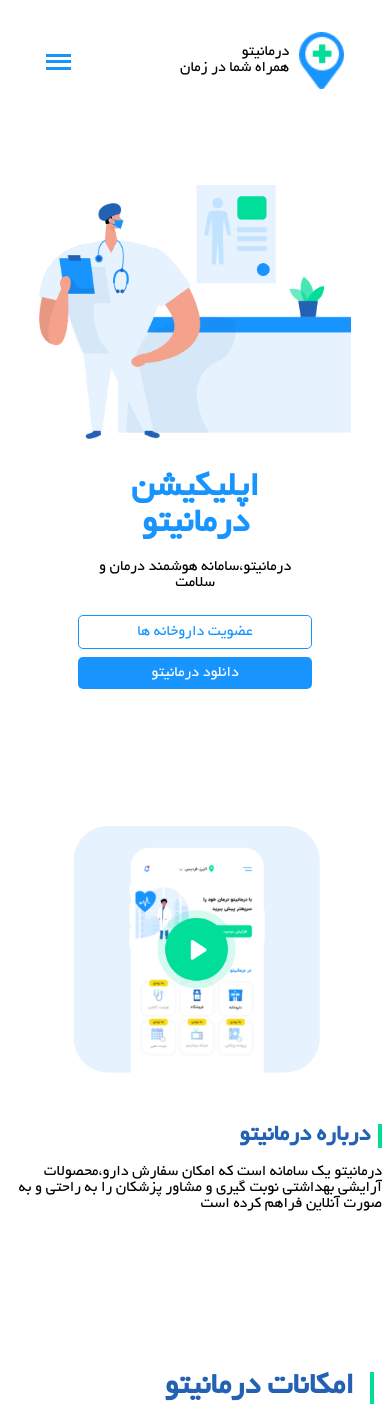
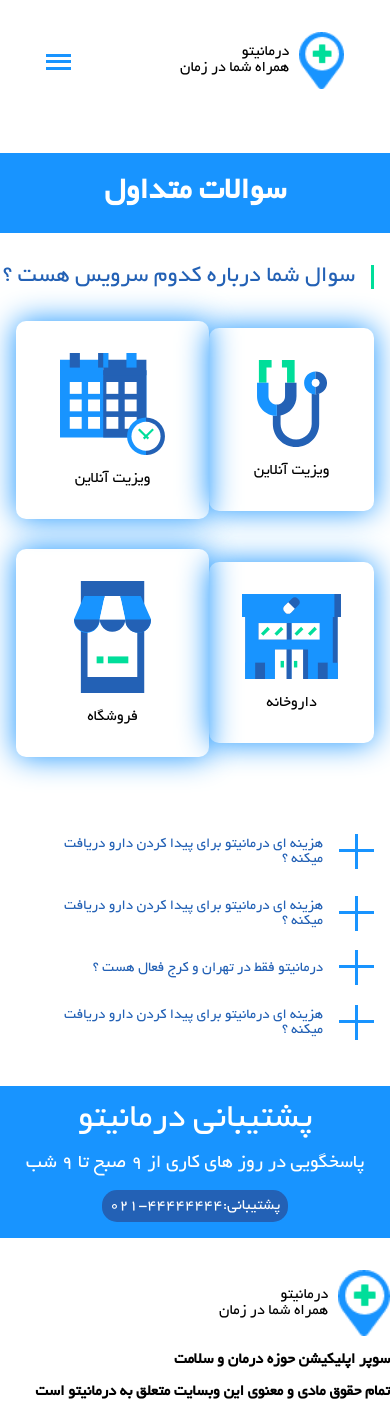
Before and after one commit to Arash-coder/Darmanito-React, a React (Create React App) app: page / in a window 390 px wide. Shown: the top 1413 px of the page. Built offline with nearby package versions, Linux system fonts and the light colour scheme.

Commit message:
finish FAQ page with responsive

```diff
--- a/package.json
+++ b/package.json
@@ -9,7 +9,10 @@
     "node-sass": "^4.14.1",
     "react": "^17.0.1",
     "react-dom": "^17.0.1",
+    "react-router-dom": "^5.2.0",
     "react-scripts": "4.0.0",
+    "react-slick": "^0.27.13",
+    "slick-carousel": "^1.8.1",
     "web-vitals": "^0.2.4"
   },
   "scripts": {
--- a/src/App.js
+++ b/src/App.js
@@ -1,9 +1,12 @@
 import React from 'react'
 import Layout from './Components/Layout/Layout';
+import {BrowserRouter as Router} from 'react-router-dom';
 
 function App() {
   return (
-    <Layout></Layout>
+    <Router >
+      <Layout></Layout>
+    </Router>
   );
 }
 
--- /dev/null
+++ b/src/Components/FAQ/FAQ.js
@@ -0,0 +1,106 @@
+import React, {useState} from "react";
+import Slider from "react-slick";
+import style from './FAQ.module.scss';
+import ear from '../../assets/images/ear.svg';
+import market from '../../assets/images/pharmacy.svg';
+import pharmacy from '../../assets/images/market.svg';
+import schedule from '../../assets/images/schedule.svg';
+
+
+
+const FAQ = (props) =>{
+
+    const [show1,setshow1] = useState(false);
+    const [show2,setshow2] = useState(false);
+    const [show3,setshow3] = useState(false);
+    const [show4,setshow4] = useState(false);
+
+    return(
+        <div>
+        <div className={style.blue_section}>
+            <h1>سوالات متداول</h1>
+        </div>
+        <div className={style.FAQ}>
+            <div className={style.title}>سوال شما درباره کدوم سرویس هست ؟</div>
+            <div className={style.grid}>
+                <div className={style.grid_item}>
+                    <div className={[style.grid_item_detail,style.speci4].join(' ')}>
+                    <div className={style.pic}>
+                        <img src={schedule} alt="schedule"/>
+                    </div>
+                    <p className={style.desc}>ویزیت آنلاین</p>
+                    </div>
+                </div>
+                <div className={style.grid_item}>
+                    <div className={[style.grid_item_detail,style.speci3].join(' ')}>
+                    <div className={style.pic}>
+                        <img src={ear} alt="ear"/>
+                    </div>
+                    <p className={style.desc}>ویزیت آنلاین</p>
+                    </div>
+                </div>
+                <div className={style.grid_item}>
+                    <div className={[style.grid_item_detail,style.speci].join(' ')}>
+                    <div className={style.pic}>
+                        <img src={pharmacy} alt="pharmacy"/>
+                    </div>
+                    <p className={style.desc}>فروشگاه</p>
+                    </div>
+                </div>
+                <div className={style.grid_item}>
+                    <div className={[style.grid_item_detail,style.speci2].join(' ')}>
+                    <div className={style.pic}>
+                        <img src={market} alt="market"/>
+                    </div>
+                    <p className={style.desc}>داروخانه</p>
+                    </div>
+                </div>
+            </div>
+        </div>
+        <div className={style.ques}>
+            <div className={style.ques_item}>
+                <div className={style.que}>
+                    <div className={style.plus}>
+                        <div className={style.pl1}></div>
+                        <div className={[style.pl2,show1? style.active : null].join(' ')}></div>
+                    </div>
+                    <div onClick={()=> setshow1(!show1)} className={style.txte}>هزینه ای درمانیتو برای پیدا کردن دارو دریافت میکنه ؟</div>
+                </div>
+                <div className={[style.answer,show1 ? style.show : null].join(' ')}>خیر ما هم اکنون در تهران فعال هستیم</div>
+            </div>
+            <div className={style.ques_item}>
+                <div className={style.que}>
+                    <div className={style.plus}>
+                        <div className={style.pl1}></div>
+                        <div className={[style.pl2,show2? style.active : null].join(' ')}></div>
+                    </div>
+                    <div onClick={()=> setshow2(!show2)} className={style.txte}>هزینه ای درمانیتو برای پیدا کردن دارو دریافت میکنه ؟</div>
+                </div>
+                <div className={[style.answer,show2 ? style.show : null].join(' ')}>خیر ما هم اکنون در تهران فعال هستیم</div>
+            </div>
+            <div className={style.ques_item}>
+                <div className={style.que}>
+                    <div className={style.plus}>
+                        <div className={style.pl1}></div>
+                        <div className={[style.pl2,show3? style.active : null].join(' ')}></div>
+                    </div>
+                    <div onClick={()=> setshow3(!show3)} className={style.txte}>درمانیتو فقط در تهران و کرج فعال هست ؟</div>
+                </div>
+                <div className={[style.answer,show3 ? style.show : null].join(' ')}>خیر ما هم اکنون در تهران فعال هستیم</div>
+            </div>
+            <div className={style.ques_item}>
+                <div className={style.que}>
+                    <div className={style.plus}>
+                        <div className={style.pl1}></div>
+                        <div className={[style.pl2,show4? style.active : null].join(' ')}></div>
+                    </div>
+                    <div onClick={()=> setshow4(!show4)} className={style.txte}>هزینه ای درمانیتو برای پیدا کردن دارو دریافت میکنه ؟</div>
+                </div>
+                <div className={[style.answer,show4 ? style.show : null].join(' ')}>خیر ما هم اکنون در تهران فعال هستیم</div>
+            </div>
+        </div>
+    </div>
+    )
+}
+
+export default FAQ;
--- /dev/null
+++ b/src/Components/FAQ/FAQ.module.scss
@@ -0,0 +1,225 @@
+@import '../../assets/styles/Defaults/Defaults.scss';
+// @import "~slick-carousel/slick/slick.css";
+// @import "~slick-carousel/slick/slick-theme.css";
+.blue_section {
+    background-color: $blue;
+    color: white;
+    text-align: center;
+    width: 100%;
+    padding: 1.5rem 1rem;
+    margin: 2rem 0rem;
+}
+
+.title {
+    color: $epiblue;
+    direction: rtl;
+    border-right: 3px solid $green;
+    padding-right: 1rem;
+    font-size: $head2;
+    margin-right: 8rem;
+}
+
+.grid {
+    display: grid;
+    grid-template-columns: auto auto auto auto;
+    padding: 0rem 5rem;
+    margin: 2rem 0rem;
+}
+
+.grid_item {
+    display: flex;
+    flex-direction: column;
+    align-items: center;
+    justify-content: center;
+    &_detail {
+        display: flex;
+        flex-direction: column;
+        align-items: center;
+        justify-content: center;
+        box-shadow: $boxshadow;
+        border-radius: 10px;
+        padding: 2rem 1rem;
+    }
+    p {
+        margin-top: 1rem;
+    }
+}
+
+.pic {
+    img {
+        display: flex;
+        margin: 0 auto;
+        width: 60%;
+    }
+}
+
+.speci {
+    padding: 2rem 2rem;
+}
+
+.speci2 {
+    padding: 2rem 0rem;
+}
+
+.speci3 {
+    padding: 2rem 1.5rem;
+}
+
+.speci4 {
+    padding: 2rem 0.6rem;
+}
+
+.ques {
+    direction: rtl;
+    padding: 2rem 7rem;
+}
+
+.que {
+    display: flex;
+    align-items: center;
+    .plus div {
+        background-color: $blue;
+        width: 35px;
+        height: 3px;
+    }
+    .txte {
+        padding: 1rem;
+        color: $epiblue;
+        font-size: $head3;
+        cursor: pointer;
+    }
+    .pl2 {
+        transform: rotate(90deg) translateX(-2px);
+    }
+}
+
+.answer {
+    padding-right: 4rem;
+    padding-top: 1rem;
+    padding-bottom: 1rem;
+    display: none;
+}
+
+.show {
+    display: block;
+    animation-name: show;
+    animation-duration: 2s;
+}
+
+@keyframes show {
+    from {
+        opacity: 0;
+    }
+    to {
+        opacity: 1;
+    }
+}
+
+.active {
+    animation-name: active;
+    animation-duration: 1s;
+    animation-fill-mode: forwards;
+}
+
+@keyframes active {
+    from {}
+    to {
+        transform: rotate(-90deg) translateX(-55px) translateY(-25px);
+        background-color: $green;
+    }
+}
+
+@media(max-width:858px) {
+    .grid {
+        padding: 0;
+    }
+}
+
+@media(max-width:769px) {
+    .title {
+        margin-right: 1rem;
+    }
+}
+
+@media(max-width:730px) {
+    .grid {
+        grid-template-columns: auto auto;
+        grid-row-gap: 30px;
+        padding: 0rem 5rem;
+    }
+    .ques {
+        padding: 2rem 2rem;
+    }
+}
+
+@media(max-width:502px) {
+    .grid {
+        padding: 0rem 2rem;
+    }
+}
+
+@media(max-width:411px) {
+    .grid {
+        padding: 0rem 1rem;
+    }
+    .ques {
+        padding: 2rem 1rem;
+        .txte {
+            font-size: 15px
+        }
+    }
+}
+
+@media(max-width:375px) {
+    .grid {
+        padding: 0rem 0rem;
+    }
+    .ques {
+        padding: 2rem 1rem;
+        .txte {
+            font-size: 13px
+        }
+    }
+    .title {
+        font-size: 23px;
+    }
+}
+
+@media(max-width:360px) {
+    .grid {
+        padding: 0rem 0rem;
+    }
+    .ques {
+        padding: 2rem 1rem;
+        .txte {
+            font-size: 12px
+        }
+    }
+    .title {
+        font-size: 22px;
+    }
+}
+
+@media(max-width:352px) {
+    .grid {
+        grid-template-columns: auto;
+    }
+    .title {
+        font-size: 18px;
+    }
+}
+
+@media(max-width:280px) {
+    .grid {
+        grid-template-columns: auto;
+    }
+    .ques {
+        padding: 2rem 1rem;
+        .txte {
+            font-size: 10px
+        }
+    }
+    .title {
+        font-size: 15px;
+    }
+}
--- a/src/Components/Header/Lists/Lists.js
+++ b/src/Components/Header/Lists/Lists.js
@@ -1,6 +1,7 @@
 import React, { Component } from 'react';
 import Aux from '../../hoc/Auxiliary';
 import style from './Lists.module.scss';
+import { Link } from "react-router-dom";
 
 const lists = [
     {name:'صفحه اصلی',active:true},
--- a/src/Components/Layout/Layout.js
+++ b/src/Components/Layout/Layout.js
@@ -2,11 +2,15 @@ import React from 'react';
 import Header from '../Header/Header';
 import Mainbody from '../Mainbody/Mainbody';
 import Footer from '../Footer/Footer';
+import {Route} from 'react-router-dom';
+import Faq from '../FAQ/FAQ';
 
 const Layout = (props) =>(
     <div>
         <Header />
-        <Mainbody />
+        {/* <Route URL='/' exact component={Mainbody} /> */}
+        <Route URL='/FAQ' component={Faq} />
+        {/* <Mainbody /> */}
         <Footer />
     </div>
 );
```
Also changed, not shown: 2 other files (tests, documents, lock files or other folders).
